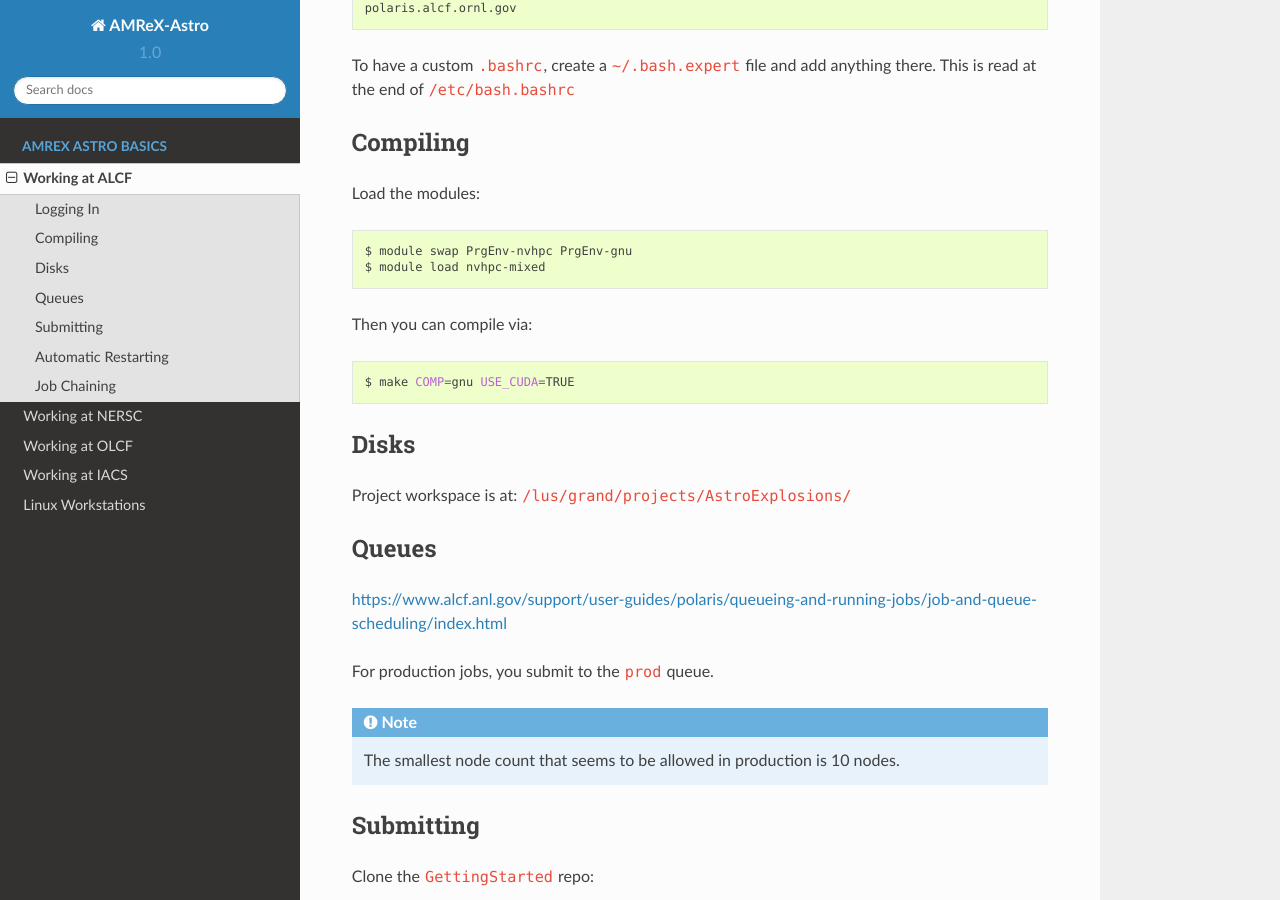
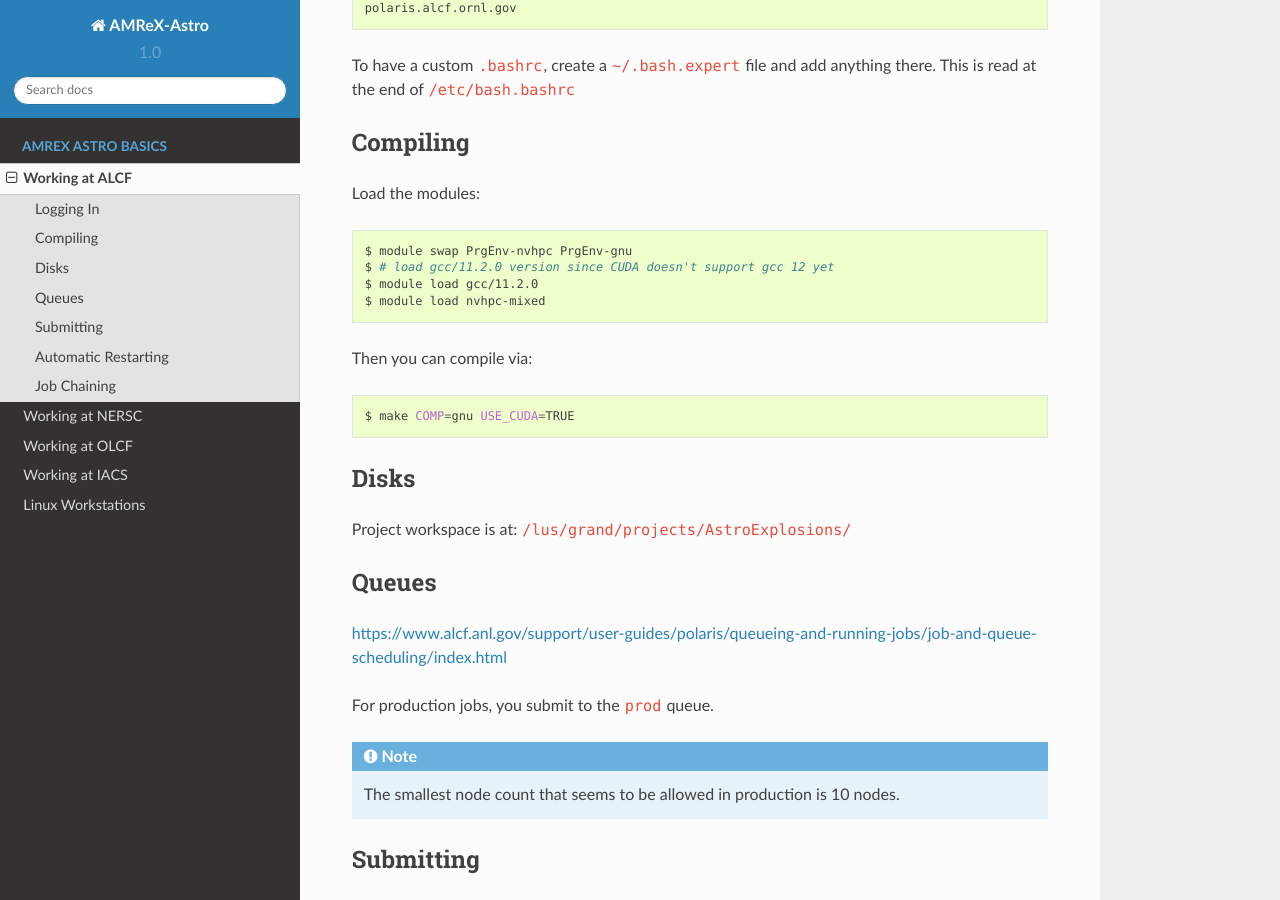
Before and after one commit to AMReX-Astro/workflow, a Sphinx documentation site: the page built from sphinx_docs/source/alcf.rst, in a window 1280 px wide and 900 px high, scrolled down 373 px. Built offline with Sphinx 7.4.7 and the Read the Docs theme 2.0.0, drawn with Linux system fonts in a browser that asks for light colours.

Commit message:
update gcc version comment

```diff
--- a/sphinx_docs/source/alcf.rst
+++ b/sphinx_docs/source/alcf.rst
@@ -28,6 +28,8 @@ Load the modules:
 .. prompt:: bash
 
    module swap PrgEnv-nvhpc PrgEnv-gnu
+   # load gcc/11.2.0 version since CUDA doesn't support gcc 12 yet
+   module load gcc/11.2.0
    module load nvhpc-mixed
 
 Then you can compile via:
```
